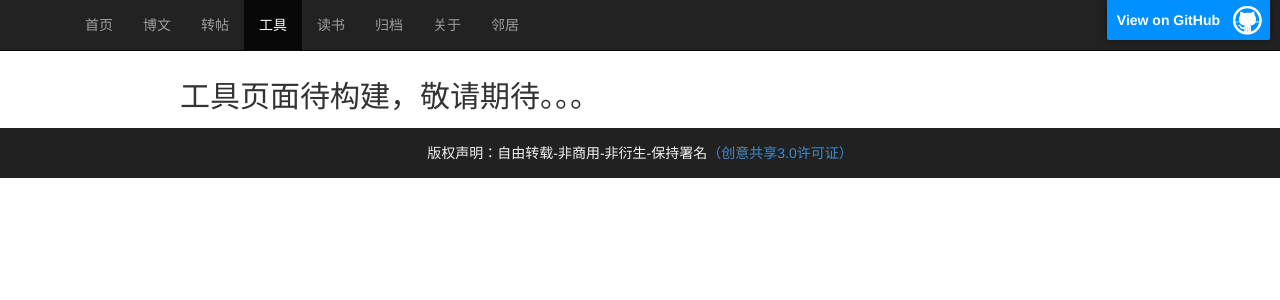
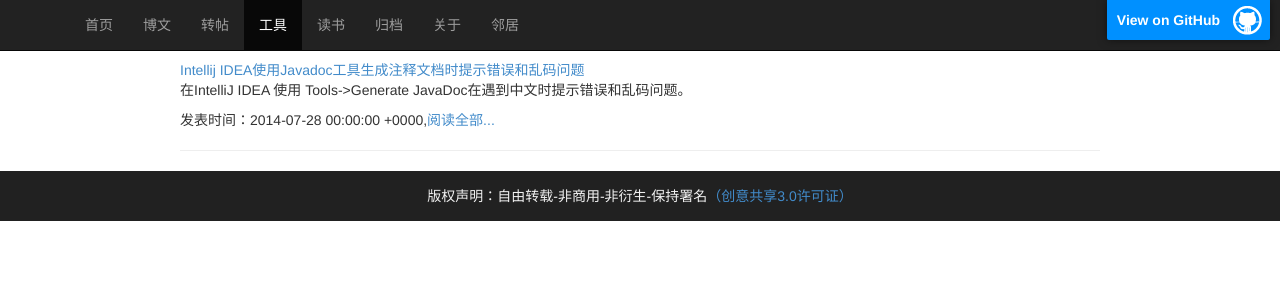
Before and after one commit to sheleng/sheleng.github.io, a Jekyll site: the page built from pages/tools.html, in a window 1280 px wide. Shown: the top 300 px of the page. Built offline with Jekyll 4.4.1, drawn with Linux system fonts in a browser that asks for light colours.

Commit message:
添加工具栏部分

```diff
--- a/_posts/tools/2014-07-28-IntelliJ-IDEA-Test.md
+++ b/_posts/tools/2014-07-28-IntelliJ-IDEA-Test.md
@@ -1,8 +1,11 @@
 ---
 layout: post
 title: Intellij IDEA使用Javadoc工具生成注释文档时提示错误和乱码问题
+description: 在IntelliJ IDEA 使用 Tools->Generate JavaDoc在遇到中文时提示错误和乱码问题。
+
 category: tools
 tags: [javadoc,idea]
+date: 2014-07-28
 ---
 
 ####1、运行Tools->Generate JavaDoc...
--- a/pages/tools.html
+++ b/pages/tools.html
@@ -3,8 +3,16 @@
 title: 工具
 tools: active
 ---
-<div id="main_content_wrap" class="outer">
-  <section id="main_content" class="inner">
-  		<h2>工具页面待构建，敬请期待。。。</h2>
-  </section>
+
+<div>
+  {% for category in site.categories %}
+    {% if category[0] == 'tools' %}
+      {% for post in category[1] %}
+        <a href="{{ post.url}}">{{ post.title }}</a>
+        <p>{{post.description}}</p>
+        <p>发表时间：{{post.date}},<a href="{{post.url}}">阅读全部...</a></p>
+        <hr>
+      {% endfor %}
+    {% endif %}
+  {% endfor %}
 </div>
```
